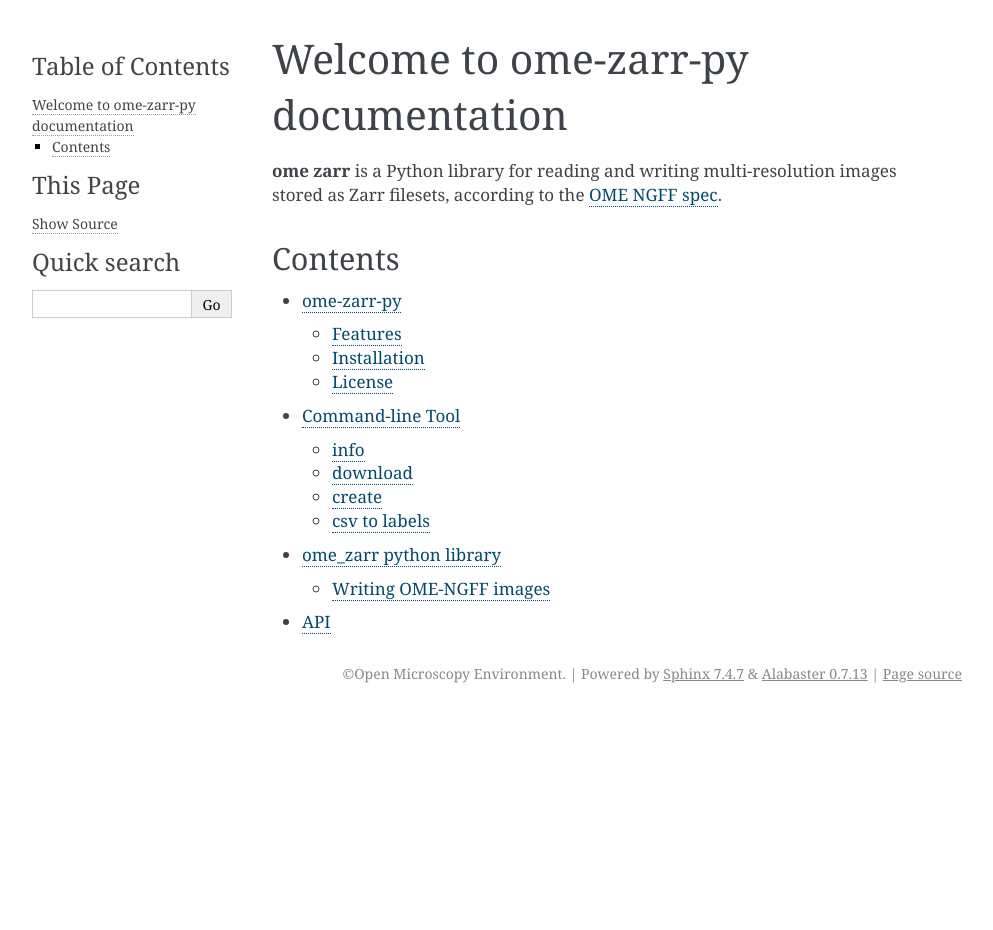
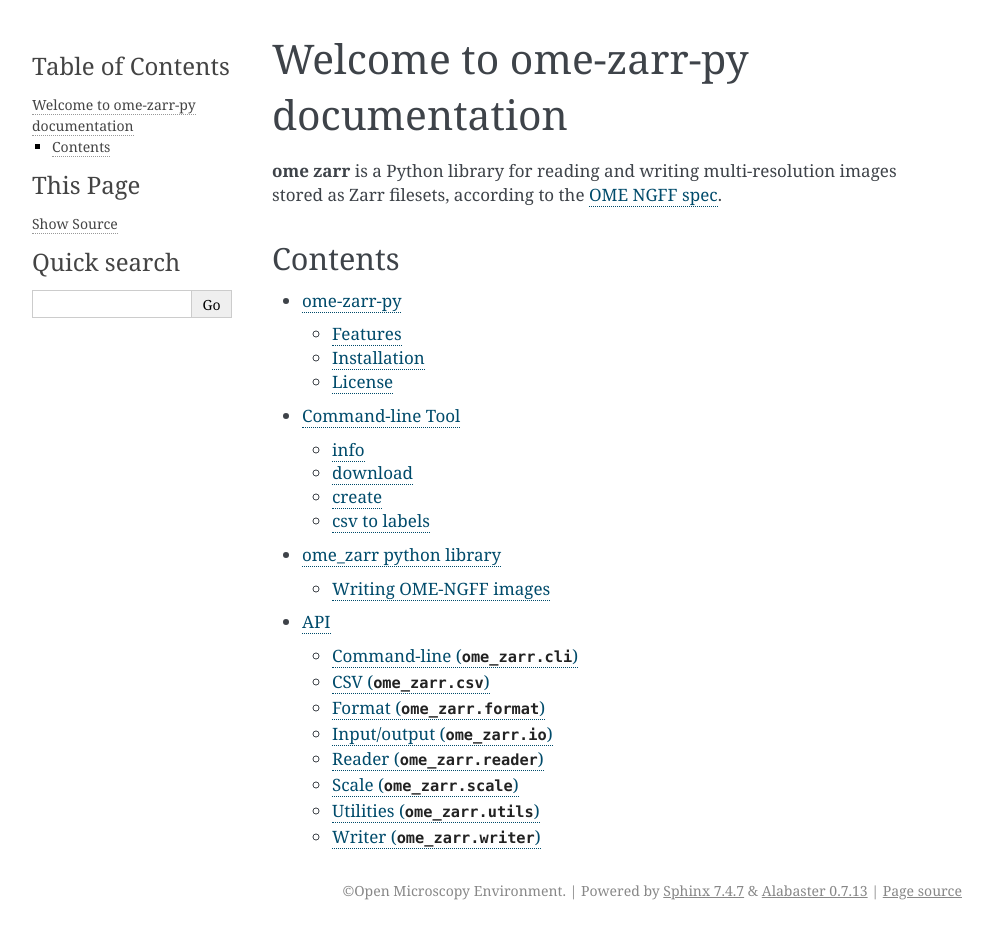
Before and after one commit to ome/ome-zarr-py, a Sphinx documentation site: the page built from docs/source/index.rst, in a window 1280 px wide. Shown: the whole page, without its empty margins (148-1141 px from the left). Built offline with Sphinx 7.4.7, drawn with Linux system fonts in a browser that asks for light colours; pages that are not in the unit, such as notebooks, are missing from menus; before the commit the page ends 900 px from its top, so only the background shows below that.

Commit message:
Add all ome_zarr modules to the generated API documentation

```diff
--- a/docs/source/api.rst
+++ b/docs/source/api.rst
@@ -1,5 +1,15 @@
 API
 ===
 
-.. automodule:: ome_zarr.writer
-   :members:
+.. toctree::
+    :maxdepth: 3
+
+    api/cli
+    api/csv
+    api/data
+    api/format
+    api/io
+    api/reader
+    api/scale
+    api/utils
+    api/writer
--- /dev/null
+++ b/docs/source/api/cli.rst
@@ -0,0 +1,5 @@
+Command-line (``ome_zarr.cli``)
+===============================
+
+.. automodule:: ome_zarr.cli
+   :members:
--- /dev/null
+++ b/docs/source/api/csv.rst
@@ -0,0 +1,5 @@
+CSV (``ome_zarr.csv``)
+======================
+
+.. automodule:: ome_zarr.csv
+   :members:
--- /dev/null
+++ b/docs/source/api/data.py
@@ -0,0 +1,5 @@
+Data (``ome_zarr.data``)
+========================
+
+.. automodule:: ome_zarr.data
+   :members:
--- /dev/null
+++ b/docs/source/api/format.rst
@@ -0,0 +1,5 @@
+Format (``ome_zarr.format``)
+============================
+
+.. automodule:: ome_zarr.format
+   :members:
--- /dev/null
+++ b/docs/source/api/io.rst
@@ -0,0 +1,5 @@
+Input/output (``ome_zarr.io``)
+==============================
+
+.. automodule:: ome_zarr.io
+   :members:
--- /dev/null
+++ b/docs/source/api/reader.rst
@@ -0,0 +1,5 @@
+Reader (``ome_zarr.reader``)
+============================
+
+.. automodule:: ome_zarr.reader
+   :members:
--- /dev/null
+++ b/docs/source/api/scale.rst
@@ -0,0 +1,5 @@
+Scale (``ome_zarr.scale``)
+==========================
+
+.. automodule:: ome_zarr.scale
+   :members:
--- /dev/null
+++ b/docs/source/api/utils.rst
@@ -0,0 +1,5 @@
+Utilities (``ome_zarr.utils``)
+==============================
+
+.. automodule:: ome_zarr.utils
+   :members:
--- /dev/null
+++ b/docs/source/api/writer.rst
@@ -0,0 +1,5 @@
+Writer (``ome_zarr.writer``)
+============================
+
+.. automodule:: ome_zarr.writer
+   :members:
```
